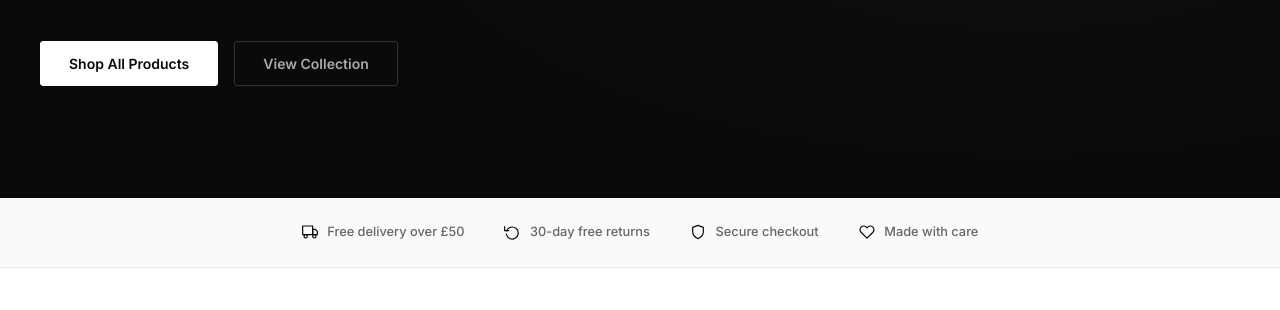
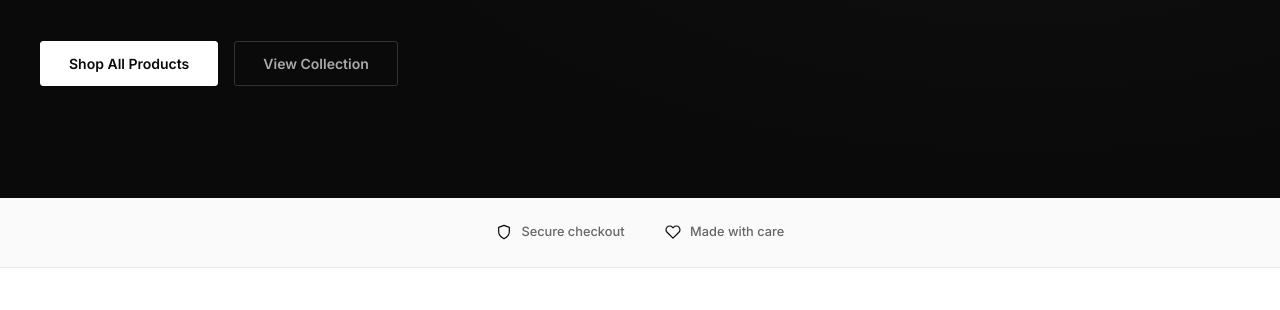
Before and after one commit to warehousestaff-ops/ecommerce-store, a plain HTML site: page index.html in a window 1280 px wide. Shown: the part 490-800 px from the top of the page. Drawn offline with Linux system fonts and the light colour scheme.

Commit message:
Remove free delivery and free returns from homepage trust strip
Co-Authored-By: Claude Sonnet 4.6 <noreply@anthropic.com>

```diff
--- a/index.html
+++ b/index.html
@@ -227,14 +227,6 @@
 
   <div class="trust-strip">
     <div class="trust-item">
-      <svg viewBox="0 0 24 24"><rect x="1" y="3" width="15" height="13"/><polygon points="16 8 20 8 23 11 23 16 16 16 16 8"/><circle cx="5.5" cy="18.5" r="2.5"/><circle cx="18.5" cy="18.5" r="2.5"/></svg>
-      Free delivery over £50
-    </div>
-    <div class="trust-item">
-      <svg viewBox="0 0 24 24"><polyline points="1 4 1 10 7 10"/><path d="M3.51 15a9 9 0 1 0 .49-4.69"/></svg>
-      30-day free returns
-    </div>
-    <div class="trust-item">
       <svg viewBox="0 0 24 24"><path d="M12 22s8-4 8-10V5l-8-3-8 3v7c0 6 8 10 8 10z"/></svg>
       Secure checkout
     </div>
```
